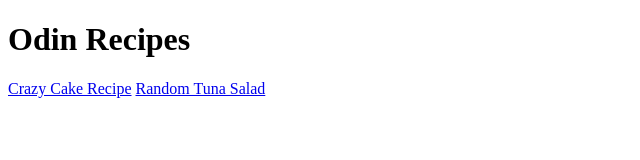
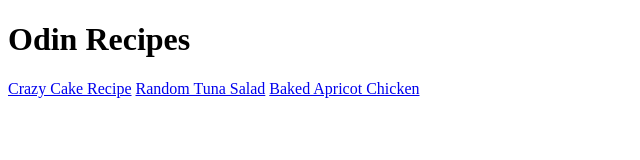
Before and after one commit to ssidor667/odin-recipes, a plain HTML site: page index.html in a window 1280 px wide. Shown: the whole page, without its empty margins (0-640 px from the left). Drawn offline with Linux system fonts and the light colour scheme.

Commit message:
added <a> href link to apricotchicken.html

```diff
--- a/index.html
+++ b/index.html
@@ -15,6 +15,7 @@
     <main>
         <a href="recipes/crazycake.html">Crazy Cake Recipe</a>
         <a href="recipes/tunasalad.html">Random Tuna Salad</a>
+        <a href="recipes/apricotchicken.html">Baked Apricot Chicken</a>
     </main>
 </body>
 
```
